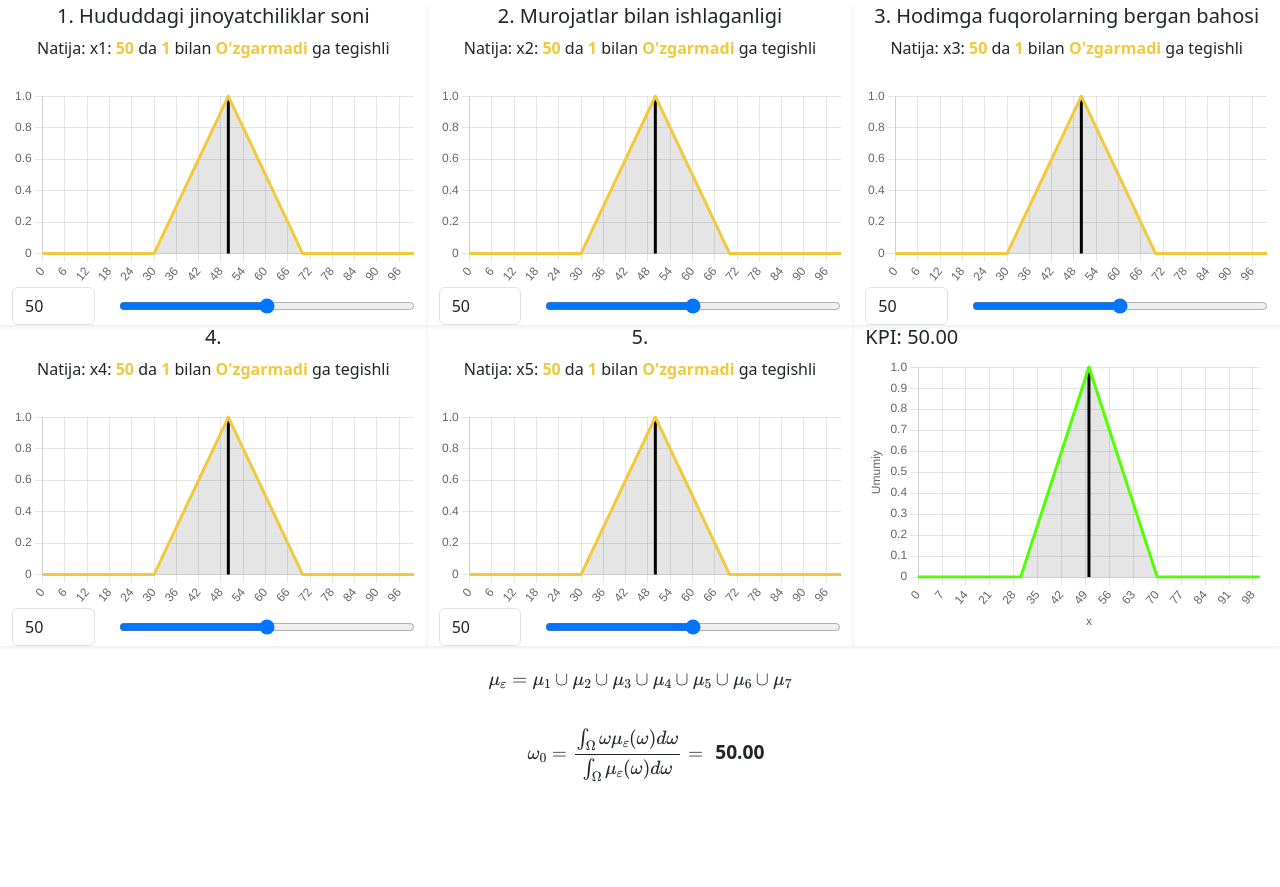
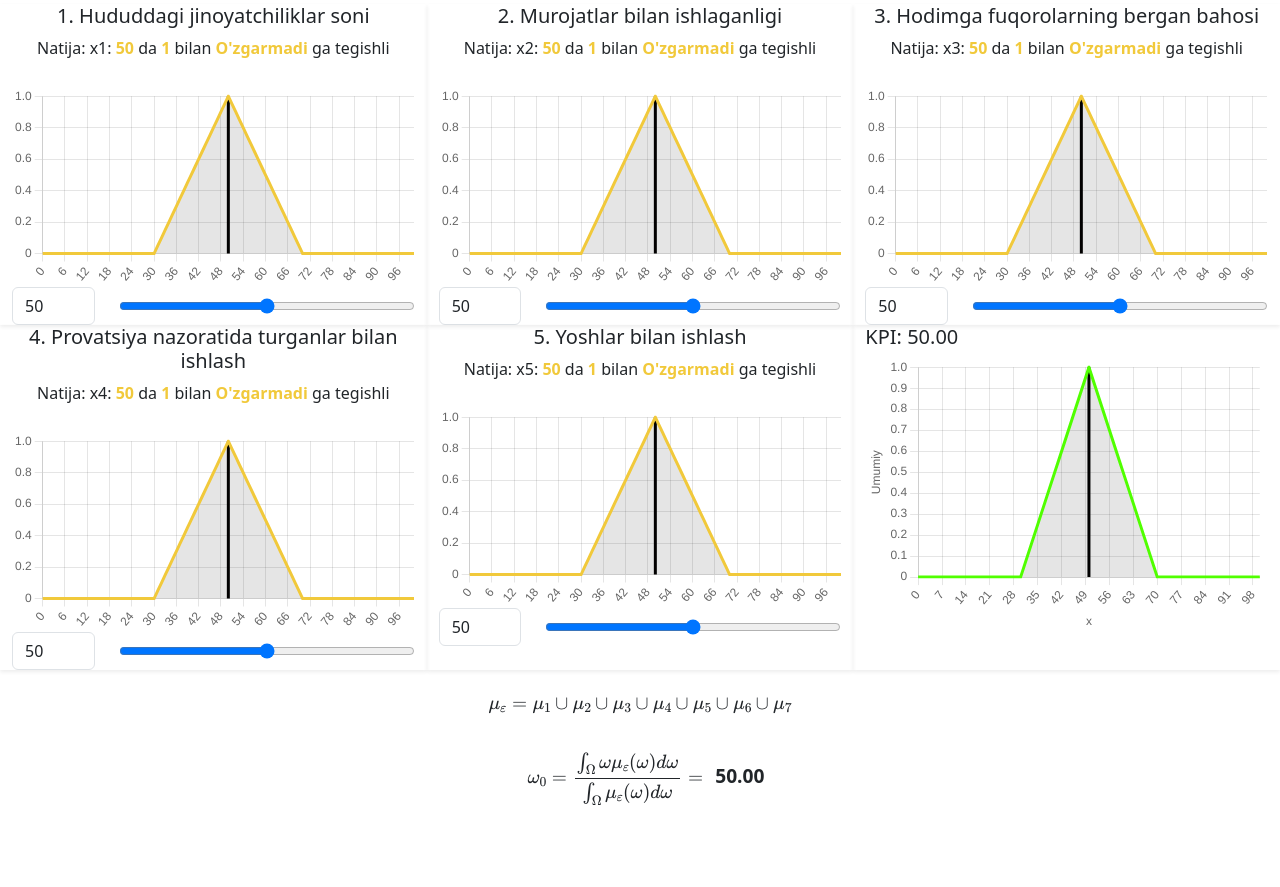
Before and after one commit to nomozovasror/fuzzyJS, a plain HTML site: page grafic.html in a window 1280 px wide. Drawn offline with nearby package versions, Linux system fonts and the light colour scheme.

Commit message:
grafic change

```diff
--- a/grafic.html
+++ b/grafic.html
@@ -171,7 +171,7 @@
             </div>
             <div class="col-md-4 shadow-sm">
                 <div class="col-12 text-center">
-                    <h5>4.</h5>
+                    <h5>4. Provatsiya nazoratida turganlar bilan ishlash</h5>
                 </div>
                 <div class="col-md-12">
                     <div class="d-flex justify-content-center m-0 p-0">
@@ -203,7 +203,7 @@
             </div>
             <div class="col-md-4 shadow-sm">
                 <div class="col-12 text-center">
-                    <h5>5.</h5>
+                    <h5>5. Yoshlar bilan ishlash</h5>
                 </div>
                 <div class="col-md-12">
                     <div class="d-flex justify-content-center m-0 p-0">
```
